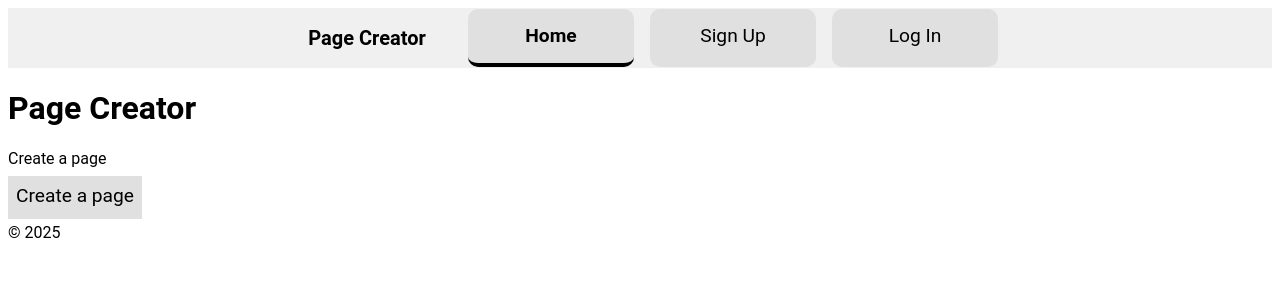
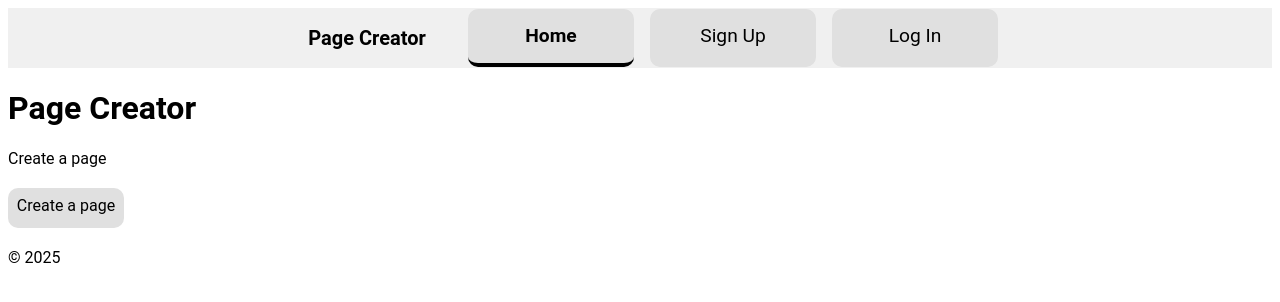
Before and after one commit to SuperYoshi10000/webpagewithbadlogin, a SvelteKit app: page / in a window 1280 px wide. Shown: the top 302 px of the page. Built offline with nearby package versions, Linux system fonts and the light colour scheme; no server answers.

Commit message:
fix button overlap

```diff
--- a/src/components/Button.svelte
+++ b/src/components/Button.svelte
@@ -20,17 +20,27 @@
         background-color: #e0e0e0;
         padding: 0.5rem;
         min-width: 100px;
-        height: 2em;
         text-align: center;
         flex-direction: column;
         align-content: center;
         transition: 0.3s;
         text-decoration-line: none;
         color: black;
-        font-size: 1.2rem;
         border-bottom: 4px solid transparent;
         cursor: pointer;
+        display: inline-block;
+        border-radius: 10px;
     }
+    a.button:is(:global(nav > *)) {
+        height: 2em;
+        font-size: 1.2rem;
+    }
+    a.button:not(:global(nav > *)) {
+        height: 1.25em;
+        font-size: 1rem;
+        margin: 0.25em auto;
+    }
+
     a.button:hover {
         background-color: #d0d0d0;
     }
--- a/src/components/Header.svelte
+++ b/src/components/Header.svelte
@@ -36,7 +36,6 @@
     }
     :global(nav > *) {
         width: 150px;
-        border-radius: 10px;
     }
 
     #title {
```
